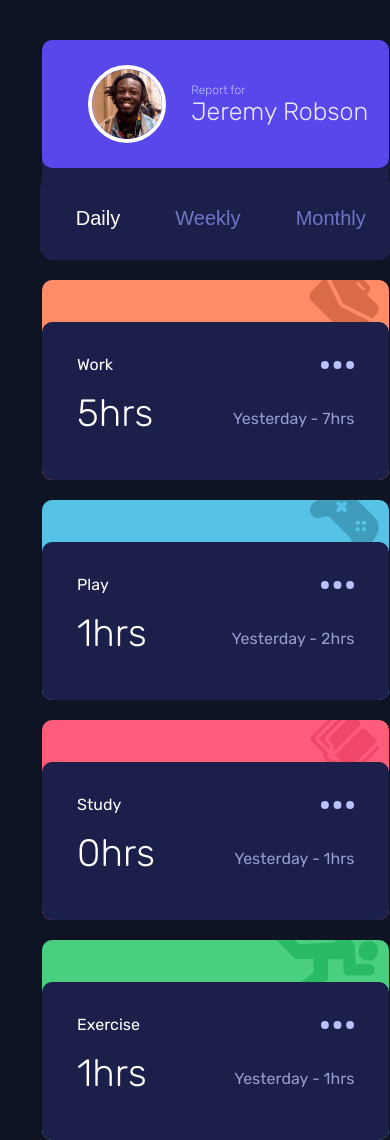
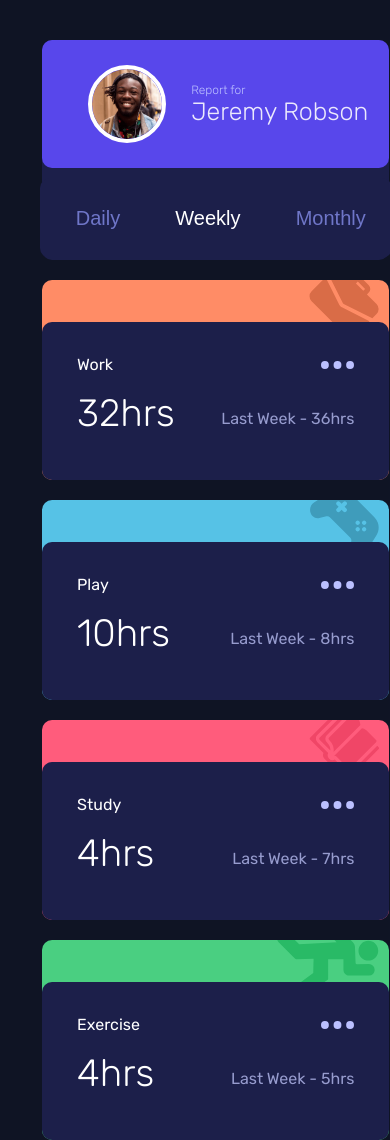
Before and after one commit to kunal90803/time_tracking_dashboard_UI, a plain HTML site: page index.html in a window 390 px wide. Shown: the top 1140 px of the page. Drawn offline with Linux system fonts and the light colour scheme.

Commit message:
responsiveness

```diff
--- a/index.html
+++ b/index.html
@@ -43,10 +43,10 @@
             </article>
           </div>
           <div class="stats">
-            <button class="daily active" onclick="setTimer('daily',this)">
+            <button class="daily " onclick="setTimer('daily',this)">
               Daily
             </button>
-            <button class="weekly" onclick="setTimer('weekly',this)">
+            <button class="weekly active" onclick="setTimer('weekly',this)">
               Weekly
             </button>
             <button class="monthly" onclick="setTimer('monthly',this)">
--- a/main.js
+++ b/main.js
@@ -1,5 +1,5 @@
 let elements = document.getElementsByClassName("workdet");
-let timer = "daily";
+let timer = "weekly";
 let pre;
 
 async function dataCollector() {
@@ -29,7 +29,6 @@ async function dataCollector() {
             </article>
         `;
     }
-
   } catch (error) {
     console.log(error.message);
   }
```
